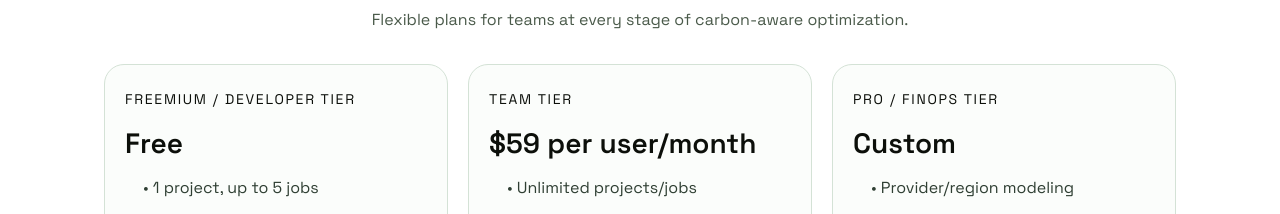
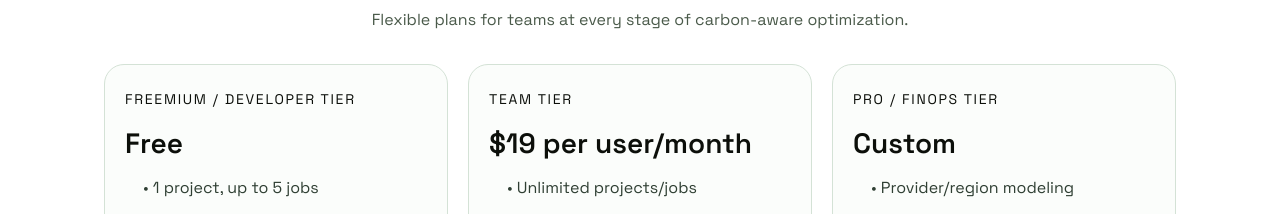
Before and after one commit to Robin-G0/Hackaton-Upstart-2026, a Next.js app in the folder frontend/: page / in a window 1280 px wide. Shown: the part 2880-3094 px from the top of the page. Built offline with nearby package versions, Linux system fonts and the light colour scheme.

Commit message:
price regulation

```diff
--- a/frontend/app/page.tsx
+++ b/frontend/app/page.tsx
@@ -574,7 +574,7 @@ export default function Page() {
             },
             {
               name: "Team Tier",
-              price: "$59 per user/month",
+              price: "$19 per user/month",
               detail: "Unlimited projects/jobs",
               bullets: [
 
```
